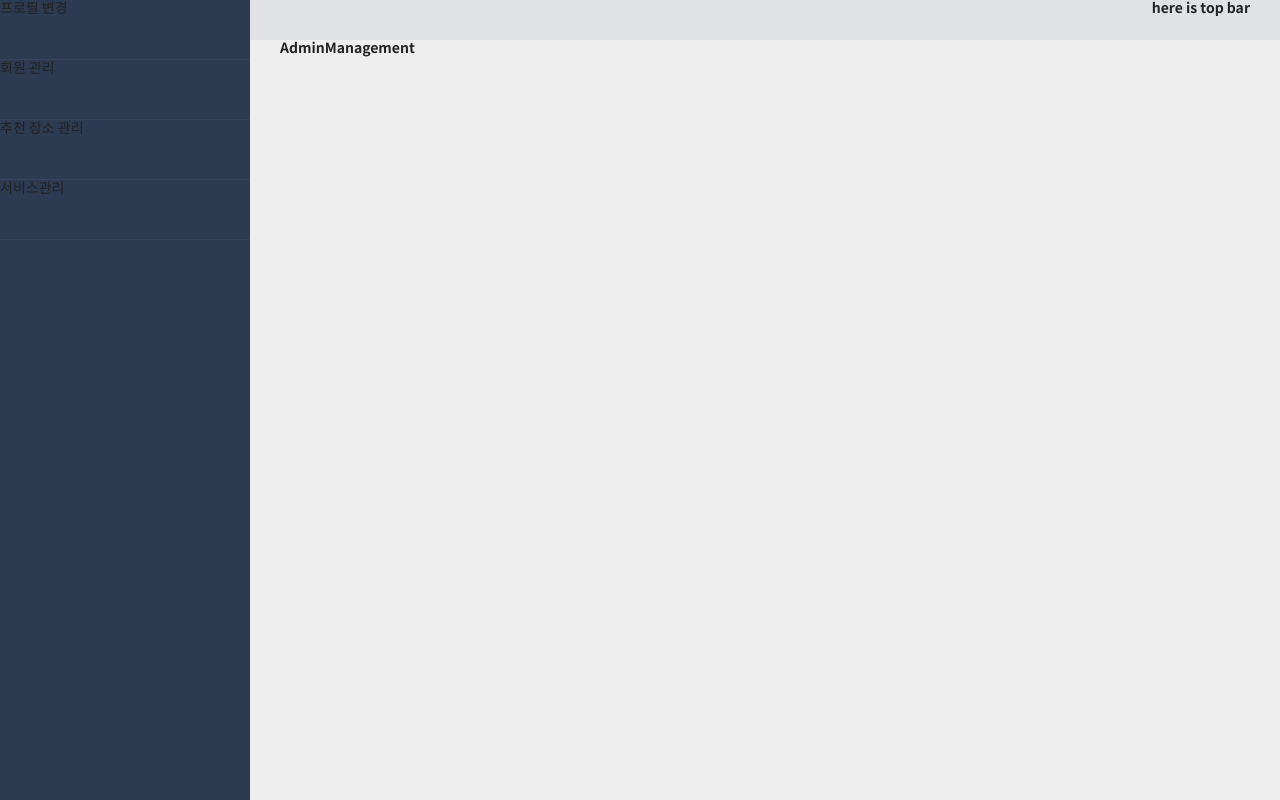
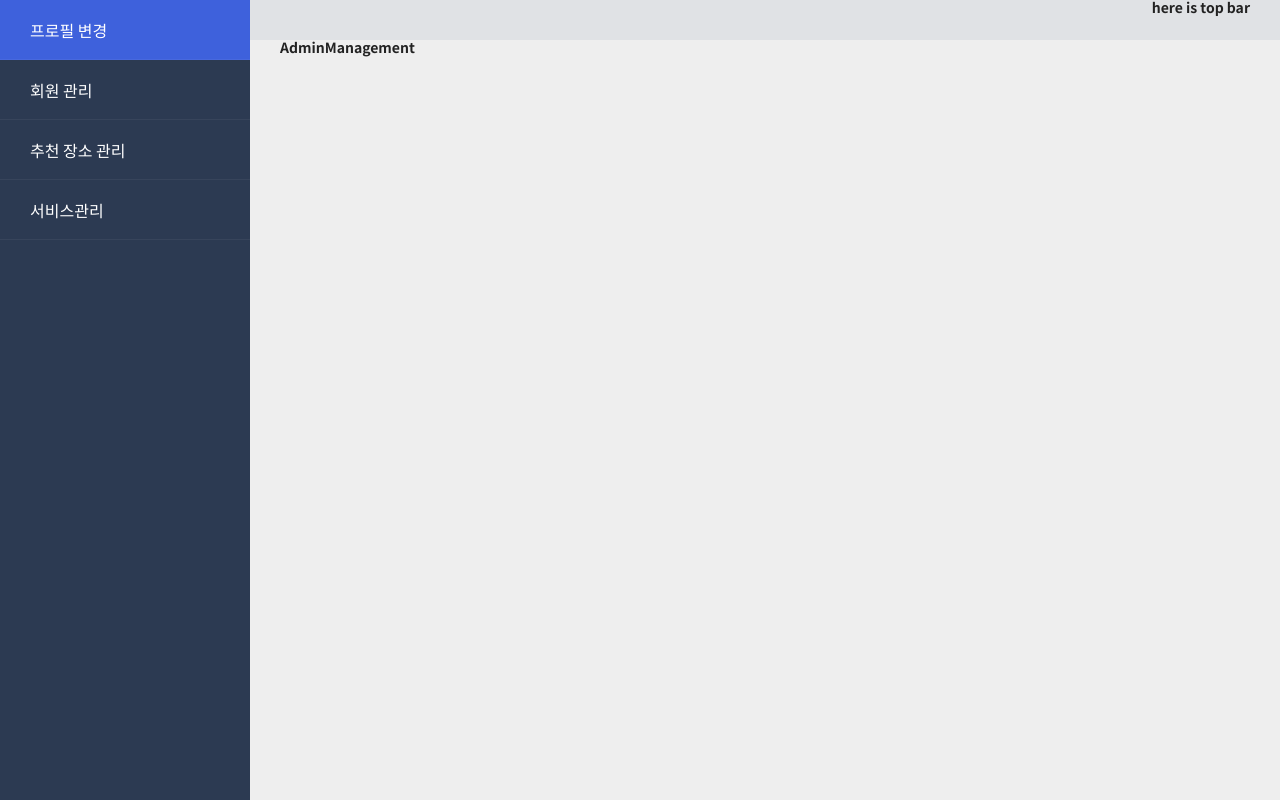
Before and after one commit to leehwayong95/mobilpack_admin_service_Vue, a Vue app in the folder mobilpack/: page /details in a window 1280 px wide. Built offline with nearby package versions, Linux system fonts and the light colour scheme; what vue-cookie would draw is missing.

Commit message:
add css for li (아직 완성안됐습니다~)

```diff
--- a/mobilpack/src/components/side-bar.vue
+++ b/mobilpack/src/components/side-bar.vue
@@ -1,10 +1,10 @@
 <template>
     <div class = 'v-sidebar-menu'>
         <ul id='menu'>
-            <li>프로필 변경</li>
-            <li>회원 관리</li>
-            <li>추천 장소 관리</li>
-            <li>서비스관리</li>
+            <li class='vsm--link vsm--link_level-2'>프로필 변경</li>
+            <li class='vsm--link vsm--link_level-2'>회원 관리</li>
+            <li class='vsm--link vsm--link_level-2'>추천 장소 관리</li>
+            <li class='vsm--link vsm--link_level-2'>서비스관리</li>
         </ul>
     </div>
 </template>
```
